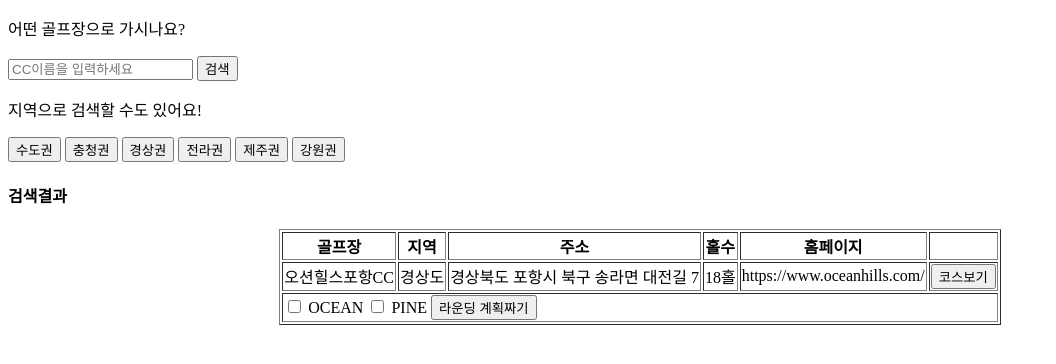
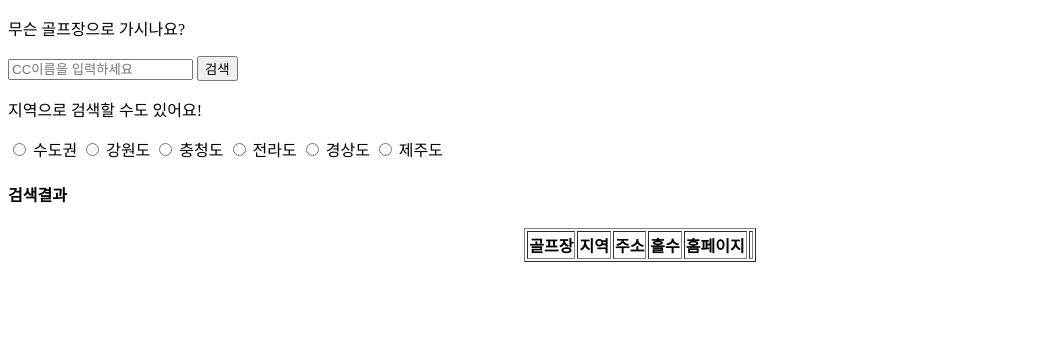
Before and after one commit to SmartKongWow/mySpartaProject, a Flask app: page / in a window 1280 px wide. Shown: the top 364 px of the page, without its empty margins (0-1056 px from the left). Run offline with Flask 2, Linux system fonts and the light colour scheme; lists and menus that the app fills with data are empty; some libraries are stand-ins or nearby versions.

Commit message:
cc검색
cc검색 성공

```diff
--- a/app.py
+++ b/app.py
@@ -16,12 +16,15 @@ def home():
 @app.route('/search', methods=['GET'])
 def search_cc():
     print("search cc start!")
-    ccName_receive = request.args.get['ccName_sent']
-    print(ccName_receive)
-
-    ccs = list(db.courses.find({'ccName': ccName_receive },{'_id':0}))
+    ccName_receive = request.args.get('ccName_sent')
+    ccLocation_receive = request.args.get('location_sent')
+    print(ccName_receive, ccLocation_receive)
+    if ccName_receive is not None:
+        ccs = list(db.courses.find({'ccName': {'$regex':ccName_receive}}, {'_id':0}))
+    else:
+        ccs = list(db.courses.find({'location':ccLocation_receive}, {'_id':0}))
+    print(ccs)
     return jsonify(({'result': 'success', 'ccs': ccs}))
-
 
 
 if __name__ == '__main__':
--- a/templates/searchCC.html
+++ b/templates/searchCC.html
@@ -10,21 +10,26 @@
             crossorigin="anonymous"></script>
 
     <script>
+        $(document).ready(function () {
+                $("#search_result_row").empty();
+        });
+
        function search_by_ccName() {
-           let ccName = $("#search_cc").val();
+           let ccName = $("#search_ccName").val();
             $.ajax({
                 type: "GET",
-                url: "/searchCC?ccName_sent=ccName",
+                url: "/search?ccName_sent=" + ccName,
                 data: {},
                 success: function (response) {
                     if (response["result"] == "success") {
                         let ccs = response["ccs"];
+                        $("#search_result_row").empty();
                         for (let i = 0; i < ccs.length; i++) {
                             makeList(ccs[i]["ccName"],
                                 ccs[i]["location"],
                                 ccs[i]["ccAddress"],
-                                ccs[i]["noOfHoles"],
-                                ccs[i]["ccHomepage"]
+                                ccs[i]["noOfHole홀수"],
+                                ccs[i]["ccURL"]
                             )
                         }
                     }
@@ -32,20 +37,22 @@
             })
         }
 
-       function search_by_location() {
+       function search_by_location(event) {
+           let location = event.target.value;
             $.ajax({
                 type: "GET",
-                url: "/searchCC",
-                data: {location},
+                url: "/search?location_sent=" + location,
+                data: {},
                 success: function (response) {
                     if (response["result"] == "success") {
                         let ccs = response["ccs"];
+                        $("#search_result_row").empty();
                         for (let i = 0; i < ccs.length; i++) {
                             makeList(ccs[i]["ccName"],
                                 ccs[i]["location"],
                                 ccs[i]["ccAddress"],
-                                ccs[i]["noOfHoles"],
-                                ccs[i]["ccHomepage"]
+                                ccs[i]["noOfHole홀수"],
+                                ccs[i]["ccURL"]
                             )
                         }
                     }
@@ -53,44 +60,74 @@
             })
         }
 
-       function makeList(ccName,location,ccAddress,noOfHoles,ccHomepage) {
+       function makeList(ccName,location,ccAddress,noOfHole홀수,ccURL) {
            let tempHtml = `
-                    <tr class = "search_resul_row">
-                        <td>"${ccName}"</td>
-                        <td>"${location}"</td>
-                        <td>"${ccAddress}"</td>
-                        <td>"${noOfHoles}"</td>
-                        <td><a>"${ccHomepage}"</a></td>
+                    <tr>
+                        <td>${ccName}</td>
+                        <td>${location}</td>
+                        <td>${ccAddress}</td>
+                        <td>${noOfHole홀수}</td>
+                        <td><a>${ccURL}</a></td>
                         <td><button>코스보기</button></td>
-                    </tr>;
+                    </tr>
+                    ` ;
            $("#search_result_row").append(tempHtml);
-           `
        }
+
     </script>
 
 </head>
 <body>
     <div class = 'search_cc_box'>
-    <p>어떤 골프장으로 가시나요?  </p>
-    <input id = "search_cc" type="text" placeholder = 'CC이름을 입력하세요'>
+        <p>무슨 골프장으로 가시나요?  </p>
+        <input id = "search_ccName" type="text" placeholder = 'CC이름을 입력하세요'>
         <button onclick="search_by_ccName()">검색</button>
     </div>
     <div class="select_by_location">
         <p> 지역으로 검색할 수도 있어요!</p>
-    <button>수도권</button>
-    <button>충청권</button>
-    <button>경상권</button>
-    <button>전라권</button>
-    <button>제주권</button>
-    <button>강원권</button>
+            <input  type="radio"
+                    name="location"
+                    value="수도권"
+                    id="area_1"
+                    onclick="search_by_location(event)"/>
+            <label for="area_1">수도권</label>
+            <input  type="radio"
+                    name="location"
+                    value="강원도"
+                    id="area_2"
+                    onclick="search_by_location(event)"/>
+            <label for="area_2">강원도</label>
+            <input  type="radio"
+                    name="location"
+                    value="충청도"
+                    id="area_3"
+                    onclick="search_by_location(event)"/>
+            <label for="area_3">충청도</label>
+            <input  type="radio"
+                    name="location"
+                    value="전라도"
+                    id="area_4"
+                    onclick="search_by_location(event)"/>
+            <label for="area_4">전라도</label>
+            <input  type="radio"
+                    name="location"
+                    value="경상도"
+                    id="area_5"
+                    onclick="search_by_location(event)"/>
+            <label for="area_5">경상도</label>
+            <input  type="radio"
+                    name="location"
+                    value="6"
+                    id="area_6"
+                    onclick="search_by_location(event)"/>
+            <label for="area_6">제주도</label>
     </div>
 
     <div class = 'search_result'>
         <div class="search_result_header">
             <h4>검색결과</h4>
         </div>
-    <div class="search_result_body">
-        <div clas="search_result">
+            <div class="result_table">
                 <table border= 1, align="center">
                     <thead align="center" >
                         <th>골프장</th>
@@ -101,7 +138,7 @@
                         <th></th>
                     </thead>
                     <tbody id="search_result_row">
-                    <tr >
+                        <tr>
                             <td>오션힐스포항CC</td>
                             <td>경상도</td>
                             <td>경상북도 포항시 북구 송라면 대전길 7</td>
@@ -125,9 +162,5 @@
             </div>
         </div>
     </div>
-
-
-
-
 </body>
 </html>
```
Lines whose indentation alone changed are shown as unchanged.
